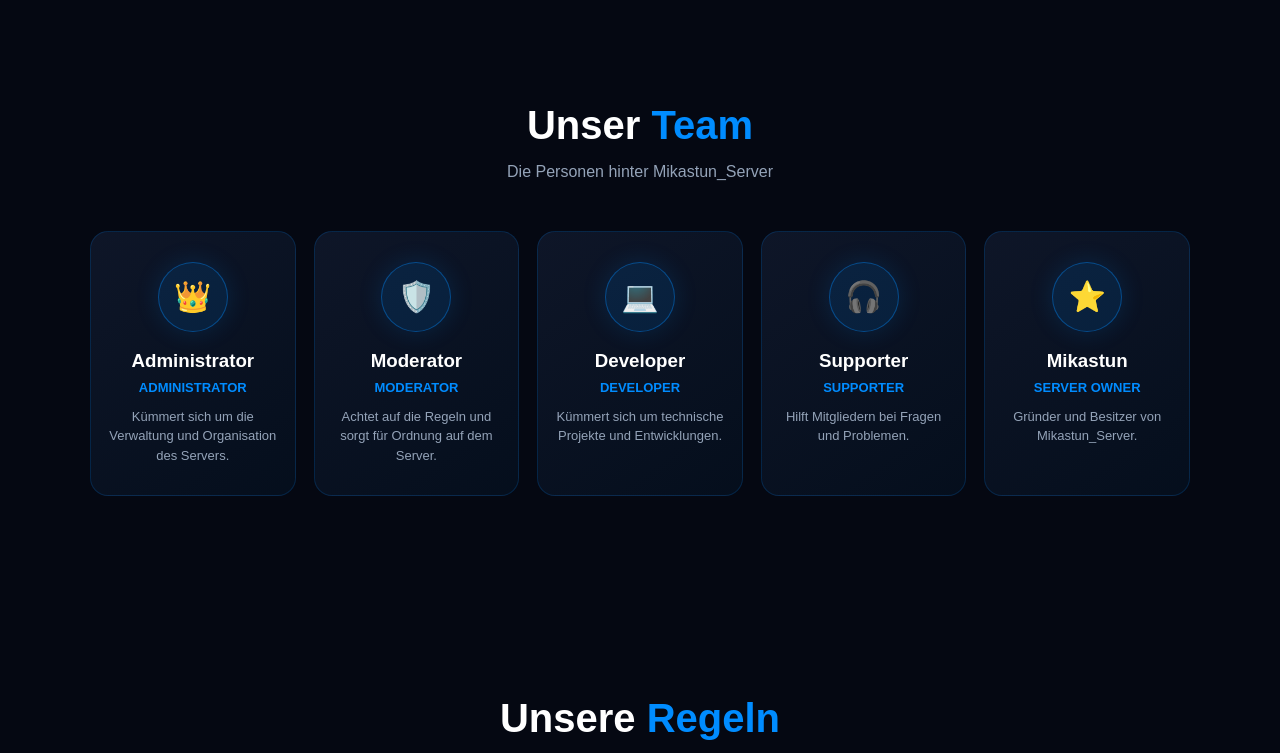
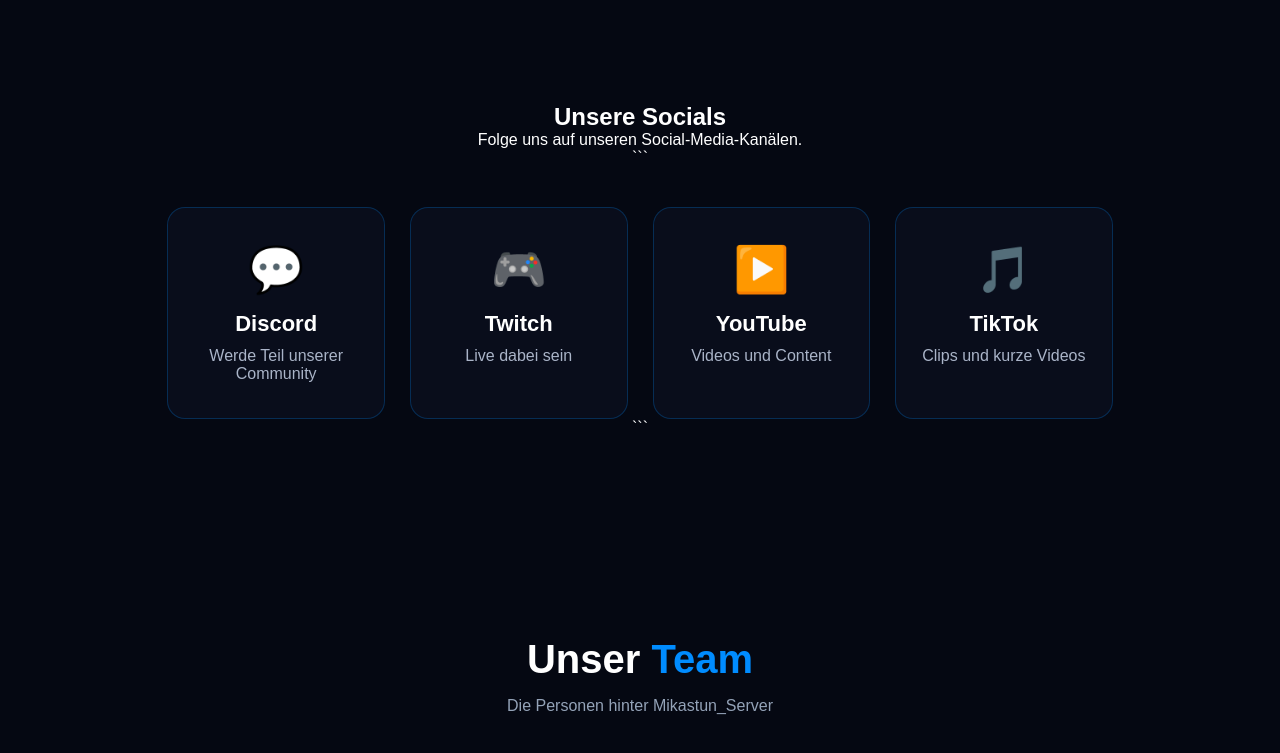
Before and after one commit to JonteStun/Mikastun_Server-Website, a plain HTML site: page index.html in a window 1280 px wide. Shown: the part 2088-2841 px from the top of the page. Drawn offline with Linux system fonts and the light colour scheme.

Commit message:
Update index.html

````diff
--- a/index.html
+++ b/index.html
@@ -639,6 +639,62 @@
             margin-bottom: 5px;
         }
     }
+
+#social {
+padding: 100px 8%;
+text-align: center;
+}
+
+.social-grid {
+max-width: 1100px;
+margin: 40px auto 0;
+display: grid;
+grid-template-columns: repeat(4, 1fr);
+gap: 25px;
+}
+
+.social-card {
+padding: 35px 20px;
+background: rgba(10, 15, 30, 0.8);
+border: 1px solid rgba(0, 140, 255, 0.25);
+border-radius: 18px;
+color: white;
+text-decoration: none;
+transition: 0.3s ease;
+}
+
+.social-card:hover {
+transform: translateY(-10px);
+border-color: #008cff;
+box-shadow: 0 0 30px rgba(0, 140, 255, 0.35);
+}
+
+.social-icon {
+font-size: 45px;
+margin-bottom: 15px;
+}
+
+.social-card h3 {
+margin-bottom: 10px;
+font-size: 22px;
+}
+
+.social-card p {
+color: #aab4c8;
+}
+
+@media (max-width: 900px) {
+.social-grid {
+grid-template-columns: repeat(2, 1fr);
+}
+}
+
+@media (max-width: 500px) {
+.social-grid {
+grid-template-columns: 1fr;
+}
+}
+
 </style>
 
 
@@ -1017,6 +1073,42 @@
 
 </style>
 
+<section id="social">
+    <div class="section-header">
+        <h2>Unsere Socials</h2>
+        <p>Folge uns auf unseren Social-Media-Kanälen.</p>
+    </div>
+
+```
+<div class="social-grid">
+    <a href="https://discord.gg/XeKZHeJbf" target="_blank" rel="noopener noreferrer" class="social-card">
+        <div class="social-icon">💬</div>
+        <h3>Discord</h3>
+        <p>Werde Teil unserer Community</p>
+    </a>
+
+    <a href="https://www.twitch.tv/mikasungaming" target="_blank" rel="noopener noreferrer" class="social-card">
+        <div class="social-icon">🎮</div>
+        <h3>Twitch</h3>
+        <p>Live dabei sein</p>
+    </a>
+
+    <a href="https://www.youtube.com/@Mikastun" target="_blank" rel="noopener noreferrer" class="social-card">
+        <div class="social-icon">▶️</div>
+        <h3>YouTube</h3>
+        <p>Videos und Content</p>
+    </a>
+
+    <a href="https://www.tiktok.com/@mikastun_offical" target="_blank" rel="noopener noreferrer" class="social-card">
+        <div class="social-icon">🎵</div>
+        <h3>TikTok</h3>
+        <p>Clips und kurze Videos</p>
+    </a>
+</div>
+```
+
+</section>
+
 
 <!-- TEAM -->
 <section id="team">
````
